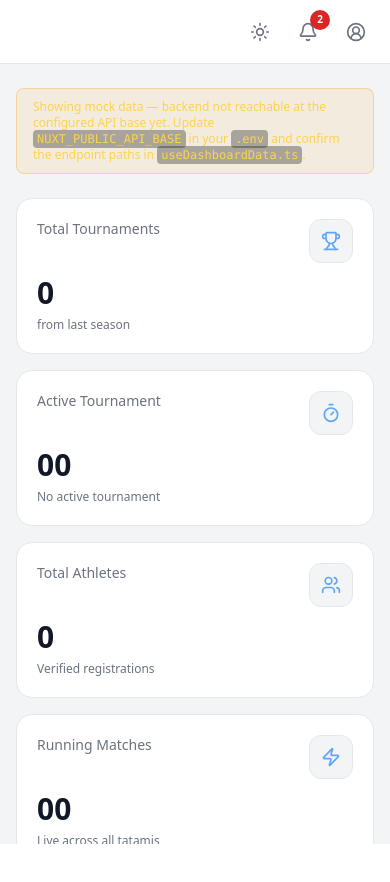
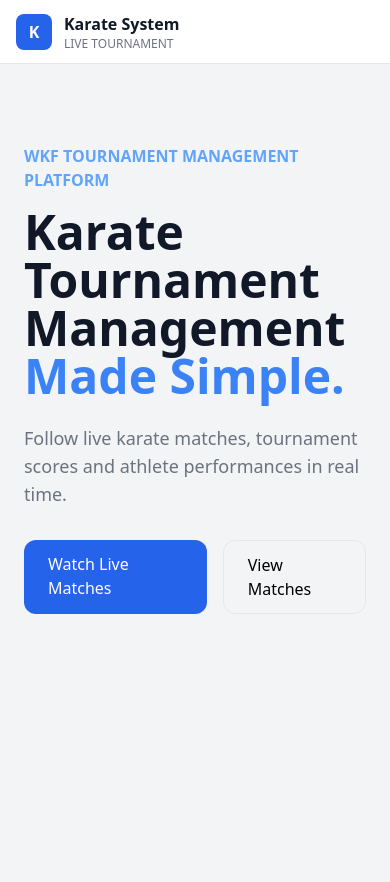
Before and after one commit to RudraPandyaa/karate-frontend, a Nuxt app: page / in a window 390 px wide. Shown: the top 882 px of the page. Before the commit the page ends 844 px from the top, so only its background shows below. Built offline with nearby package versions, Linux system fonts and the light colour scheme; no server answers.

Commit message:
public user login / log out

```diff
--- a/app/components/layout/AppSidebar.vue
+++ b/app/components/layout/AppSidebar.vue
@@ -23,7 +23,7 @@ interface NavItem {
 // "Referees" was dropped and "Users" moved into Management per the latest
 // screenshot — update both lists together if the nav changes again.
 const mainNav: NavItem[] = [
-  { label: 'Dashboard', to: '/', icon: LayoutDashboard },
+  { label: 'Dashboard', to: '/dashboard', icon: LayoutDashboard },
   { label: 'Tournaments', to: '/tournaments', icon: Trophy },
   { label: 'Categories', to: '/categories', icon: Tags },
   { label: 'Athletes', to: '/athletes', icon: Users },
--- a/app/layouts/public.vue
+++ b/app/layouts/public.vue
@@ -1,9 +1,20 @@
+<script setup lang="ts">
+const { user, isLoggedIn, logout } = useAuth()
+
+const handleLogout = async () => {
+  await logout()
+  await navigateTo('/login')
+}
+</script>
+
 <template>
   <div class="min-h-screen bg-canvas">
     <header class="h-16 border-b border-line bg-panel px-4 lg:px-8">
       <div class="mx-auto flex h-full max-w-7xl items-center justify-between">
+
+        <!-- Logo -->
         <NuxtLink
-          to="/live"
+          :to="isLoggedIn ? '/' : '/live'"
           class="flex items-center gap-3"
         >
           <div class="flex h-9 w-9 items-center justify-center rounded-lg bg-blue-600">
@@ -21,7 +32,9 @@
           </div>
         </NuxtLink>
 
+        <!-- Navigation -->
         <nav class="hidden items-center gap-6 md:flex">
+
           <NuxtLink
             to="/live"
             class="text-sm text-muted hover:text-foreground"
@@ -36,12 +49,32 @@
             Matches
           </NuxtLink>
 
+          <!-- Logged out -->
           <NuxtLink
+            v-if="!isLoggedIn"
             to="/login"
-            class="rounded-lg bg-blue-600 px-4 py-2 text-sm font-medium text-white"
+            class="rounded-lg bg-blue-600 px-4 py-2 text-sm font-medium text-white hover:bg-blue-700"
           >
             Login
           </NuxtLink>
+
+          <!-- Logged in -->
+          <div
+            v-else
+            class="flex items-center gap-3"
+          >
+            <span class="hidden lg:block text-sm text-muted">
+              {{ user?.name || user?.email }}
+            </span>
+
+            <button
+              @click="handleLogout"
+              class="rounded-lg bg-red-600 px-4 py-2 text-sm font-medium text-white hover:bg-red-700"
+            >
+              Logout
+            </button>
+          </div>
+
         </nav>
       </div>
     </header>
--- /dev/null
+++ b/app/pages/dashboard.vue
@@ -0,0 +1,115 @@
+<script setup lang="ts">
+definePageMeta({
+  middleware: 'auth',
+})
+import { Trophy, Timer, Users, Zap } from 'lucide-vue-next'
+import TatamiDashboard from '~/components/tatami/TatamiDashboard.vue'
+
+const { stats, liveMatches, upcomingMatches, usingMockData, pending, fetchAll } = useDashboardData()
+
+// Shared with AppTopbar.vue via the same useState key — typing in the
+// header search box filters the upcoming matches list below.
+const topbarSearch = useState('topbarSearch', () => '')
+const { isStaff } = useAuth()
+
+const handleEditMatch = (match: any) => {
+  // TODO: Open edit modal or navigate to edit page
+  console.log('Edit match:', match)
+  // navigateTo(`/admin/matches/${match.id}/edit`)
+}
+
+const createNewMatch = () => {
+  // TODO: Open create modal
+  console.log('Create new match')
+}
+const filteredUpcomingMatches = computed(() => {
+  const q = topbarSearch.value.trim().toLowerCase()
+  if (!q) return upcomingMatches.value
+  return upcomingMatches.value.filter(
+    (m) =>
+      m.categoryName.toLowerCase().includes(q) ||
+      m.redAthlete.name.toLowerCase().includes(q) ||
+      m.blueAthlete.name.toLowerCase().includes(q),
+  )
+})
+onMounted(() => {
+  fetchAll()
+})
+</script>
+
+<template>
+  <div class="space-y-6">
+    <!-- Mock-data notice: remove once real endpoints are wired up -->
+    <div
+      v-if="usingMockData"
+      class="rounded-lg border border-amber-500/30 bg-amber-500/10 px-4 py-2.5 text-xs text-amber-300"
+    >
+      Showing mock data — backend not reachable at the configured API base yet. Update
+      <code class="rounded bg-black/30 px-1 py-0.5">NUXT_PUBLIC_API_BASE</code> in your <code class="rounded bg-black/30 px-1 py-0.5">.env</code>
+      and confirm the endpoint paths in <code class="rounded bg-black/30 px-1 py-0.5">useDashboardData.ts</code>.
+    </div>
+
+    <!-- Stat cards -->
+    <div class="grid grid-cols-1 sm:grid-cols-2 xl:grid-cols-4 gap-4">
+      <DashboardStatCard
+        label="Total Tournaments"
+        :value="stats.totalTournaments"
+        :icon="Trophy"
+        :trend-pct="stats.totalTournamentsDeltaPct"
+        footnote="from last season"
+      />
+      <DashboardStatCard
+        label="Active Tournament"
+        :value="String(stats.activeTournamentsCount).padStart(2, '0')"
+        :icon="Timer"
+        :footnote="stats.activeTournamentName ?? 'No active tournament'"
+      />
+      <DashboardStatCard
+        label="Total Athletes"
+        :value="stats.totalAthletes.toLocaleString()"
+        :icon="Users"
+        footnote="Verified registrations"
+      />
+      <DashboardStatCard
+        label="Running Matches"
+        :value="String(stats.runningMatches).padStart(2, '0')"
+        :icon="Zap"
+        footnote="Live across all tatamis"
+      />
+    </div>
+
+    <!-- Live tatamis -->
+    <section>
+      <div class="flex items-center justify-between mb-4">
+        <h2 class="text-xl font-bold text-foreground">Live Tatamis</h2>
+        <span class="inline-flex items-center gap-1.5 rounded-full bg-rose-600/15 border border-rose-600/30 px-3 py-1 text-xs font-bold text-rose-400">
+          <span class="h-1.5 w-1.5 rounded-full bg-rose-500 animate-pulse text-white" />
+          LIVE BROADCAST
+        </span>
+      </div>
+
+      <div v-if="pending" class="text-sm text-muted">Loading live tatamis…</div>
+      <div v-else class="grid grid-cols-1 sm:grid-cols-2 xl:grid-cols-4 gap-4">
+        <DashboardLiveTatamiCard v-for="m in liveMatches" :key="m.id" :match="m" />
+      </div>
+    </section>
+
+    <!-- Upcoming matches -->
+    <section>
+      <div class="flex items-center justify-between mb-4">
+        <h2 class="text-xl font-bold text-foreground">Upcoming Matches</h2>
+        <div class="flex items-center gap-4">
+          <NuxtLink to="/matches" class="text-sm font-medium text-blue-400 hover:text-blue-300">
+            View Full Schedule ›
+          </NuxtLink>
+        </div>
+      </div>
+
+      <DashboardUpcomingMatchesTable
+        :matches="filteredUpcomingMatches"
+        :editable="isStaff"
+        @edit="handleEditMatch"
+      />
+    </section>
+  </div>
+</template>
--- a/app/pages/index.vue
+++ b/app/pages/index.vue
@@ -1,112 +1,47 @@
 <script setup lang="ts">
-import { Trophy, Timer, Users, Zap } from 'lucide-vue-next'
-import TatamiDashboard from '~/components/tatami/TatamiDashboard.vue'
-
-const { stats, liveMatches, upcomingMatches, usingMockData, pending, fetchAll } = useDashboardData()
-
-// Shared with AppTopbar.vue via the same useState key — typing in the
-// header search box filters the upcoming matches list below.
-const topbarSearch = useState('topbarSearch', () => '')
-const { isStaff } = useAuth()
-
-const handleEditMatch = (match: any) => {
-  // TODO: Open edit modal or navigate to edit page
-  console.log('Edit match:', match)
-  // navigateTo(`/admin/matches/${match.id}/edit`)
-}
-
-const createNewMatch = () => {
-  // TODO: Open create modal
-  console.log('Create new match')
-}
-const filteredUpcomingMatches = computed(() => {
-  const q = topbarSearch.value.trim().toLowerCase()
-  if (!q) return upcomingMatches.value
-  return upcomingMatches.value.filter(
-    (m) =>
-      m.categoryName.toLowerCase().includes(q) ||
-      m.redAthlete.name.toLowerCase().includes(q) ||
-      m.blueAthlete.name.toLowerCase().includes(q),
-  )
-})
-onMounted(() => {
-  fetchAll()
+definePageMeta({
+  layout: 'public',
 })
 </script>
 
 <template>
-  <div class="space-y-6">
-    <!-- Mock-data notice: remove once real endpoints are wired up -->
-    <div
-      v-if="usingMockData"
-      class="rounded-lg border border-amber-500/30 bg-amber-500/10 px-4 py-2.5 text-xs text-amber-300"
-    >
-      Showing mock data — backend not reachable at the configured API base yet. Update
-      <code class="rounded bg-black/30 px-1 py-0.5">NUXT_PUBLIC_API_BASE</code> in your <code class="rounded bg-black/30 px-1 py-0.5">.env</code>
-      and confirm the endpoint paths in <code class="rounded bg-black/30 px-1 py-0.5">useDashboardData.ts</code>.
-    </div>
+  <div class="min-h-screen bg-canvas">
 
-    <!-- Stat cards -->
-    <div class="grid grid-cols-1 sm:grid-cols-2 xl:grid-cols-4 gap-4">
-      <DashboardStatCard
-        label="Total Tournaments"
-        :value="stats.totalTournaments"
-        :icon="Trophy"
-        :trend-pct="stats.totalTournamentsDeltaPct"
-        footnote="from last season"
-      />
-      <DashboardStatCard
-        label="Active Tournament"
-        :value="String(stats.activeTournamentsCount).padStart(2, '0')"
-        :icon="Timer"
-        :footnote="stats.activeTournamentName ?? 'No active tournament'"
-      />
-      <DashboardStatCard
-        label="Total Athletes"
-        :value="stats.totalAthletes.toLocaleString()"
-        :icon="Users"
-        footnote="Verified registrations"
-      />
-      <DashboardStatCard
-        label="Running Matches"
-        :value="String(stats.runningMatches).padStart(2, '0')"
-        :icon="Zap"
-        footnote="Live across all tatamis"
-      />
-    </div>
+    <section class="max-w-7xl mx-auto px-6 py-20">
 
-    <!-- Live tatamis -->
-    <section>
-      <div class="flex items-center justify-between mb-4">
-        <h2 class="text-xl font-bold text-foreground">Live Tatamis</h2>
-        <span class="inline-flex items-center gap-1.5 rounded-full bg-rose-600/15 border border-rose-600/30 px-3 py-1 text-xs font-bold text-rose-400">
-          <span class="h-1.5 w-1.5 rounded-full bg-rose-500 animate-pulse text-white" />
-          LIVE BROADCAST
-        </span>
-      </div>
+      <div class="max-w-3xl">
+        <p class="text-blue-400 font-semibold mb-4">
+          WKF TOURNAMENT MANAGEMENT PLATFORM
+        </p>
 
-      <div v-if="pending" class="text-sm text-muted">Loading live tatamis…</div>
-      <div v-else class="grid grid-cols-1 sm:grid-cols-2 xl:grid-cols-4 gap-4">
-        <DashboardLiveTatamiCard v-for="m in liveMatches" :key="m.id" :match="m" />
-      </div>
-    </section>
+        <h1 class="text-5xl font-bold text-foreground">
+          Karate Tournament Management
+          <span class="text-blue-500">Made Simple.</span>
+        </h1>
 
-    <!-- Upcoming matches -->
-    <section>
-      <div class="flex items-center justify-between mb-4">
-        <h2 class="text-xl font-bold text-foreground">Upcoming Matches</h2>
-        <div class="flex items-center gap-4">
-          <NuxtLink to="/matches" class="text-sm font-medium text-blue-400 hover:text-blue-300">
-            View Full Schedule ›
+        <p class="mt-6 text-lg text-muted">
+          Follow live karate matches, tournament scores and athlete performances
+          in real time.
+        </p>
+
+        <div class="flex gap-4 mt-8">
+          <NuxtLink
+            to="/live"
+            class="rounded-xl bg-blue-600 px-6 py-3 font-medium text-white"
+          >
+            Watch Live Matches
+          </NuxtLink>
+
+          <NuxtLink
+            to="/matches"
+            class="rounded-xl border border-line px-6 py-3 font-medium"
+          >
+            View Matches
           </NuxtLink>
         </div>
       </div>
 
-      <DashboardUpcomingMatchesTable
-        :matches="filteredUpcomingMatches"
-        :editable="isStaff"
-        @edit="handleEditMatch"
-      />
     </section>
+
   </div>
 </template>
--- a/app/pages/login.vue
+++ b/app/pages/login.vue
@@ -11,7 +11,7 @@ const handleLogin = async () => {
   loading.value = true
   const success = await login(email.value, password.value)
   if (success) {
-    await navigateTo(isStaff.value ? '/' : '/matches')
+      await navigateTo(isStaff.value ? '/dashboard' : '/matches')
   } else {
     alert('Login failed')
   }
```
